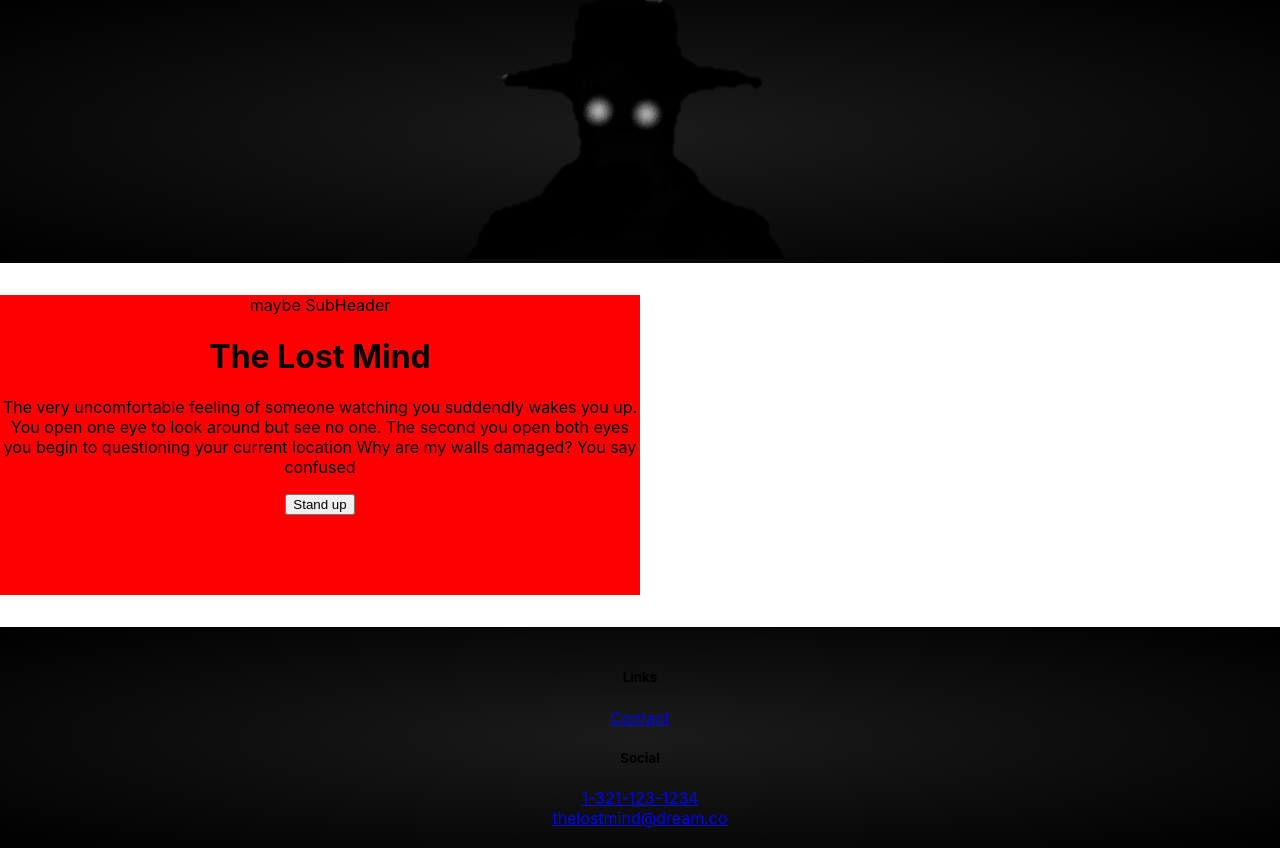
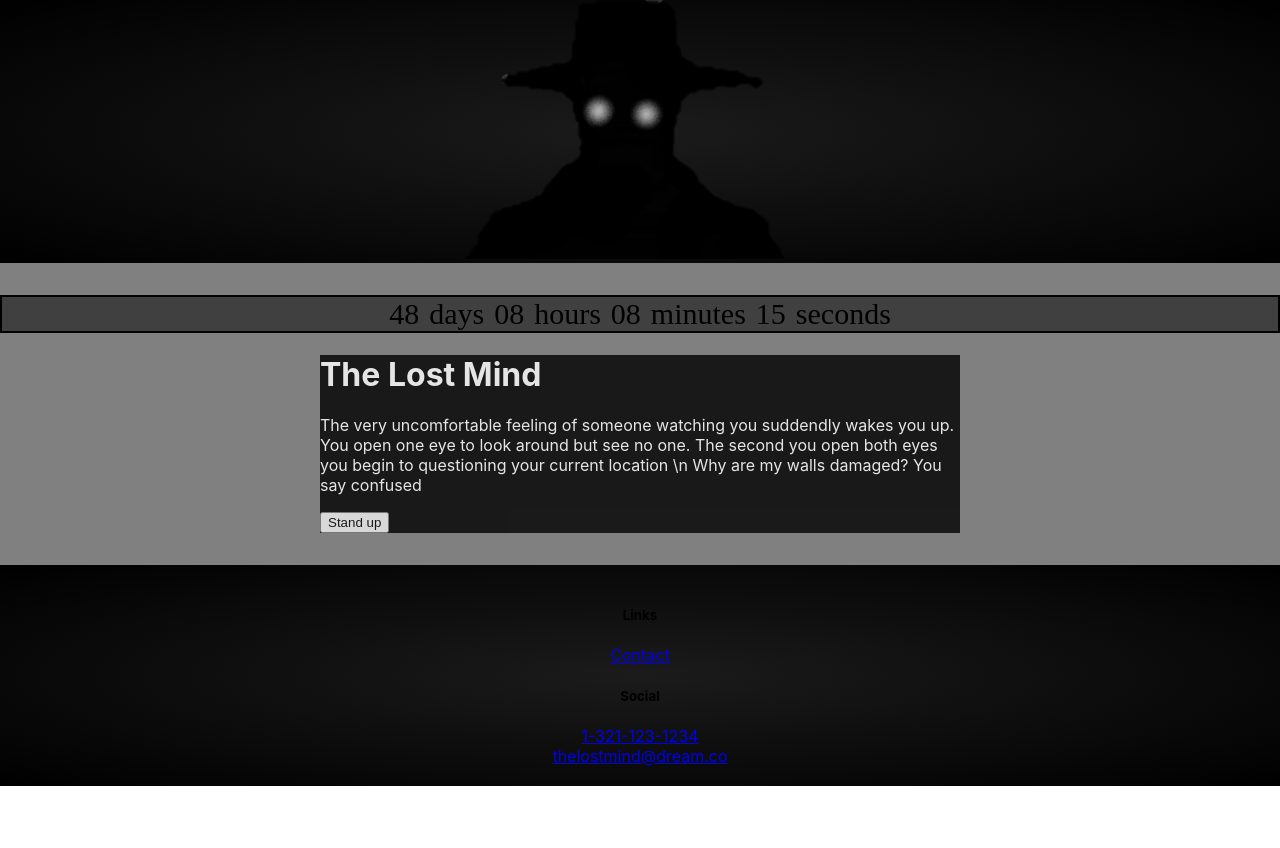
Before and after one commit to CodeCosmic/videogameteaser, a React (Create React App) app: page / in a window 1280 px wide. After the commit the page ends 800 px from the top, so only its background shows below. Built offline with nearby package versions, Linux system fonts and the light colour scheme.

Commit message:
Countdown timer

```diff
--- a/package.json
+++ b/package.json
@@ -9,6 +9,7 @@
     "@testing-library/user-event": "^14.4.3",
     "bootstrap": "^5.1.3",
     "bootstrap-social": "^5.1.1",
+    "dayjs": "^1.11.7",
     "font-awesome": "^4.7.0",
     "formik": "^2.2.9",
     "react": "^18.2.0",
--- a/src/App.css
+++ b/src/App.css
@@ -1,12 +1,13 @@
-.App {
+/* .App {
   text-align: center;
-}
+} */
 
 .App-link {
   color: rgb(112, 76, 182);
 }
 
 .navbar-dark {
+  text-align: center;
   background-color: #1b1b1b;
   background-image: radial-gradient(#1b1b1b, #000000);
   margin-bottom: 2rem;
@@ -14,6 +15,7 @@
 }
 
 .navbar-brand img {
+  text-align: center;
   width: 100%;
   height: 100%;
   margin-right: 2rem;
@@ -21,6 +23,7 @@
 }
 
 .site-footer {
+  text-align: center;
   background-image: radial-gradient(#1b1b1b, #000000);
   padding: 20px 0;
   margin-top: 2rem;
--- a/src/App.js
+++ b/src/App.js
@@ -4,11 +4,16 @@ import './App.css';
 import Header from './components/Header';
 import Footer from './components/Footer';
 import HomePage from './pages/HomePage';
+import CountdownTimer from './components/CountdownTimer/CountdownTimer'
+
+
+
 
 function App() {
   return (
-    <div className="App">
+    <div className="App" style={{backgroundColor: 'gray' }}>
       <Header/>
+      <CountdownTimer countdownTimeStampMS={1676000000000}/>
       <Routes>
         <Route path='/' element={<HomePage />} />
       </Routes>
--- a/src/Pages/HomePage.js
+++ b/src/Pages/HomePage.js
@@ -1,14 +1,13 @@
-import { Container } from "reactstrap";
-import AdventureGame from "../components/TheLostMind";
+import TheLostMind from "../components/TheLostMind/TheLostMind";
 
 
 const HomePage = () => {
     return(
-                    //backgroundImage:
-        <Container style={{height:"300px", width: "50%", backgroundColor: 'red'}}>
-            maybe SubHeader
-            <AdventureGame />
-        </Container>
+        <>
+            <div style={{ margin: 'auto', width: '50%', backgroundColor: 'black', color: 'white', opacity: '0.8'}}>
+                <TheLostMind />
+            </div>
+        </>
     );
 };
 
--- a/src/app/shared/DIALOGUE.js
+++ b/src/app/shared/DIALOGUE.js
@@ -3,7 +3,9 @@ export const DIALOGUE = [
     {
         id: 0,
         choiceName: 'Start Game',
-        dialogue: "The very uncomfortable feeling of someone watching you suddendly wakes you up. You open one eye to look around but see no one. The second you open both eyes you begin to questioning your current location \n Why are my walls damaged? You say confused",
+        dialogue: `The very uncomfortable feeling of someone watching you suddendly wakes you up. You
+                   open one eye to look around but see no one. The second you open both eyes you begin
+                   to questioning your current location \n Why are my walls damaged? You say confused`
                    //stand up
                    //+ with ``
     },
--- /dev/null
+++ b/src/components/CountdownTimer/CountdownTimer.css
@@ -0,0 +1,22 @@
+.countdown-timer {
+    width: 600;
+    height: 100;
+    border: 2px solid black;
+
+    font-family: "Pixel";
+    background-color: rgba(0, 0, 0, 0.5);
+
+    display: flex;
+    justify-content: center;
+    align-items: center;
+    font-size: 30px;
+}
+
+.countdown-timer span {
+    margin-left: 5px;
+    margin-right: 5px;
+}
+
+.two-numbers {
+    width: 2ch;
+}
--- /dev/null
+++ b/src/components/CountdownTimer/CountdownTimer.js
@@ -0,0 +1,41 @@
+import './CountdownTimer.css'
+import { useState } from 'react';
+import { useEffect } from 'react';
+import { getRemainingTimeUntilMSTimestamp } from './Utils/CountdownTimerUtils';
+
+const defaultRemainingTime = {
+    seconds: '00',
+    minutes: '00',
+    hours: '00',
+    days: '00'
+}
+
+const CountdownTimer = ({countdownTimeStampMS}) => {
+    const [remainingTime, setRemainingTime] = useState(defaultRemainingTime);
+
+    useEffect(() => {
+        const intervalId =setInterval(() => {
+            updateRemainingTime(countdownTimeStampMS);
+        }, 1000);
+        return () => clearInterval(intervalId)
+    }, [countdownTimeStampMS])
+
+    function updateRemainingTime(countdown) {
+        setRemainingTime(getRemainingTimeUntilMSTimestamp(countdown));
+    }
+
+    return (
+       <div className='countdown-timer'>
+        <span>{remainingTime.days}</span>
+        <span>days</span>
+        <span className='two-numbers'>{remainingTime.hours}</span>
+        <span>hours</span>
+        <span className='two-numbers'>{remainingTime.minutes}</span>
+        <span>minutes</span>
+        <span className='two-numbers'>{remainingTime.seconds}</span>
+        <span>seconds</span>
+       </div>
+    );
+}
+
+export default CountdownTimer;
--- /dev/null
+++ b/src/components/CountdownTimer/Utils/CountdownTimerUtils.js
@@ -0,0 +1,43 @@
+import dayjs from "dayjs";
+
+export function getRemainingTimeUntilMSTimestamp(timestampMs) {
+    const timestampDayjs = dayjs(timestampMs);
+    const nowDayjs = dayjs();
+    if(timestampDayjs.isBefore(nowDayjs)) {
+        return {
+            seconds: '00',
+            minutes: '00',
+            hours: '00',
+            days: '00'
+        }
+    }
+    return {
+        seconds: getRemainingSeconds(nowDayjs, timestampDayjs),
+        minutes: getRemainingMinutes(nowDayjs, timestampDayjs),
+        hours: getRemainingHours(nowDayjs, timestampDayjs),
+        days: getRemainingDays(nowDayjs, timestampDayjs)
+    };
+}
+
+function getRemainingSeconds(nowDayjs, timestampDayjs) {
+    const seconds = timestampDayjs.diff(nowDayjs, 'seconds') % 60;
+    return padWithZeros(seconds, 2);
+}
+function getRemainingMinutes(nowDayjs, timestampDayjs) {
+    const minutes = timestampDayjs.diff(nowDayjs, 'minutes') % 60;
+    return padWithZeros(minutes, 2);
+}
+function getRemainingHours(nowDayjs, timestampDayjs) {
+    const hours = timestampDayjs.diff(nowDayjs, 'hours') % 24;
+    return padWithZeros(hours, 2);
+}
+function getRemainingDays(nowDayjs, timestampDayjs) {
+    const days = timestampDayjs.diff(nowDayjs, 'days');
+    return days.toString();
+}
+
+function padWithZeros(number, minLength) {
+    const numberString = number.toString();
+    if(numberString.length >= minLength) return numberString;
+    return "0".repeat(minLength - numberString.length) + numberString
+}
--- a/src/components/TheLostMind.js
+++ b/src/components/TheLostMind/TheLostMind.js
@@ -1,5 +1,5 @@
 import React, { useState } from "react";
-import {DIALOGUE} from "../app/shared/DIALOGUE";
+import {DIALOGUE} from "../../app/shared/DIALOGUE";
 
 
 function TheLostMind() {
@@ -13,7 +13,9 @@ function TheLostMind() {
     return (
       <div>
         <h1>The Lost Mind</h1>
-        <p>{DIALOGUE[0].dialogue}</p>
+        <p> The very uncomfortable feeling of someone watching you suddendly wakes you up. You
+            open one eye to look around but see no one. The second you open both eyes you begin
+            to questioning your current location \n Why are my walls damaged? You say confused</p>
         <button onClick={() => handleOptionClick('standUp')}>Stand up</button>
       </div>
     );
```
Also changed, not shown: src/components/TheLostMind/TheLostMind.css (added), 1 other file (tests, documents, lock files or other folders).
